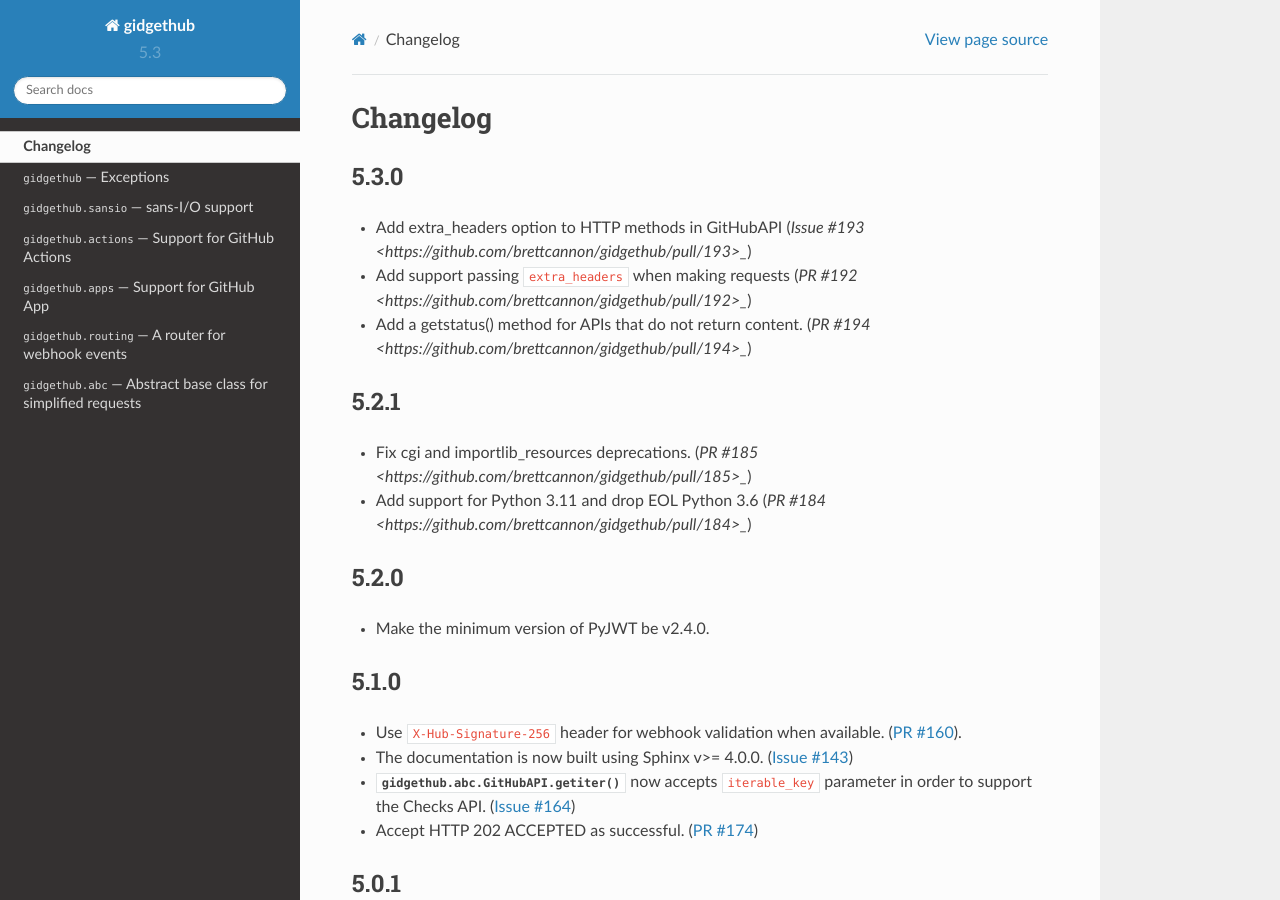
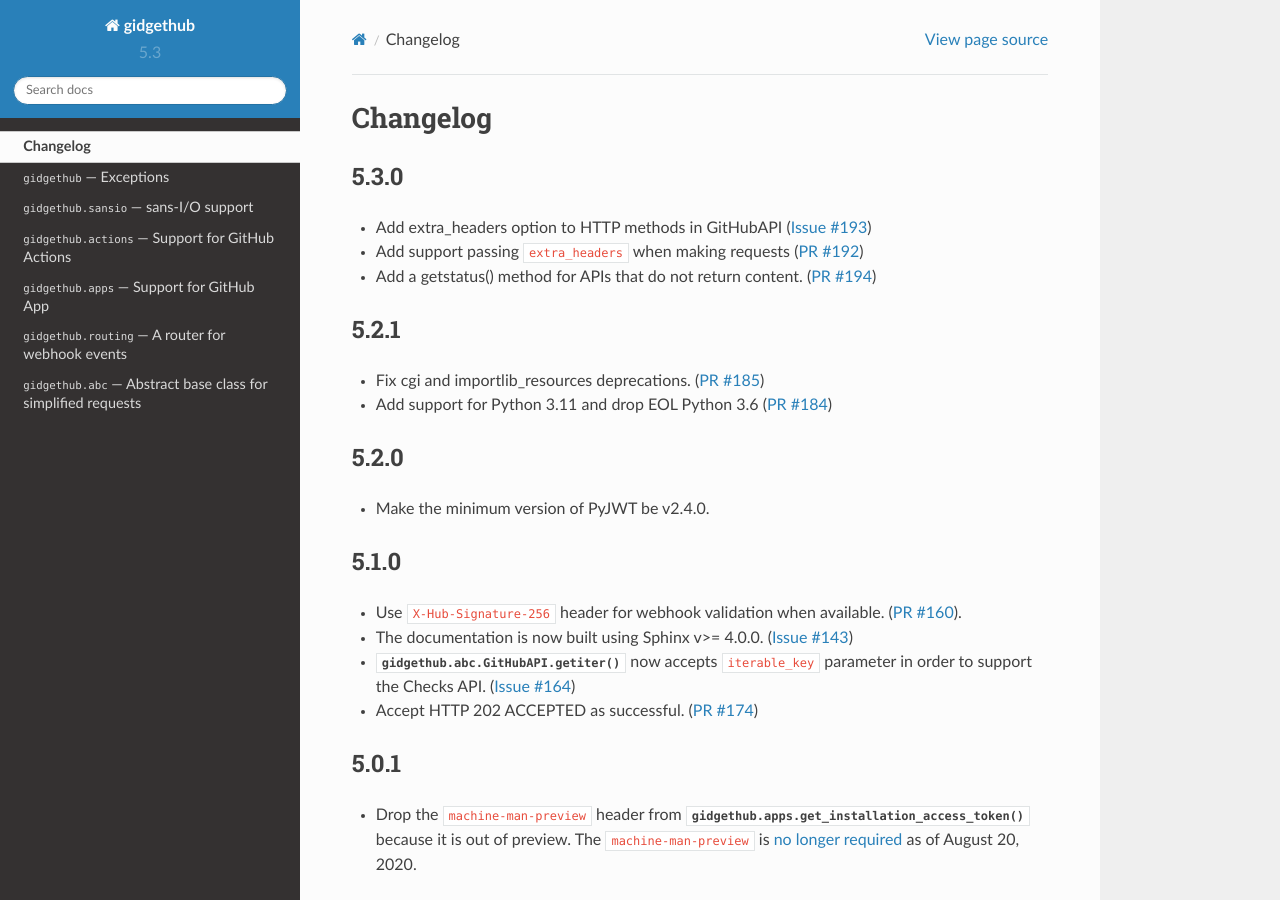
Before and after one commit to gidgethub/gidgethub, a Sphinx documentation site: the page built from docs/changelog.rst, in a window 1280 px wide and 900 px high. Built offline with Sphinx 7.4.7 and the Read the Docs theme 2.0.0, drawn with Linux system fonts in a browser that asks for light colours; pages that are not in the unit, such as notebooks, are missing from menus.

Commit message:
Fix the rst markup on the Changelog.

```diff
--- a/docs/changelog.rst
+++ b/docs/changelog.rst
@@ -5,22 +5,22 @@
 -----
 
 - Add extra_headers option to HTTP methods in GitHubAPI
-  (`Issue #193 <https://github.com/brettcannon/gidgethub/pull/193>_`)
+  (`Issue #193 <https://github.com/brettcannon/gidgethub/pull/193>`_)
 
 - Add support passing ``extra_headers`` when making requests
-  (`PR #192 <https://github.com/brettcannon/gidgethub/pull/192>_`)
+  (`PR #192 <https://github.com/brettcannon/gidgethub/pull/192>`_)
 
 - Add a getstatus() method for APIs that do not return content.
-  (`PR #194 <https://github.com/brettcannon/gidgethub/pull/194>_`)
+  (`PR #194 <https://github.com/brettcannon/gidgethub/pull/194>`_)
 
 5.2.1
 -----
 
 - Fix cgi and importlib_resources deprecations.
-  (`PR #185 <https://github.com/brettcannon/gidgethub/pull/185>_`)
+  (`PR #185 <https://github.com/brettcannon/gidgethub/pull/185>`_)
 
 - Add support for Python 3.11 and drop EOL Python 3.6
-  (`PR #184 <https://github.com/brettcannon/gidgethub/pull/184>_`)
+  (`PR #184 <https://github.com/brettcannon/gidgethub/pull/184>`_)
 
 5.2.0
 -----
```
